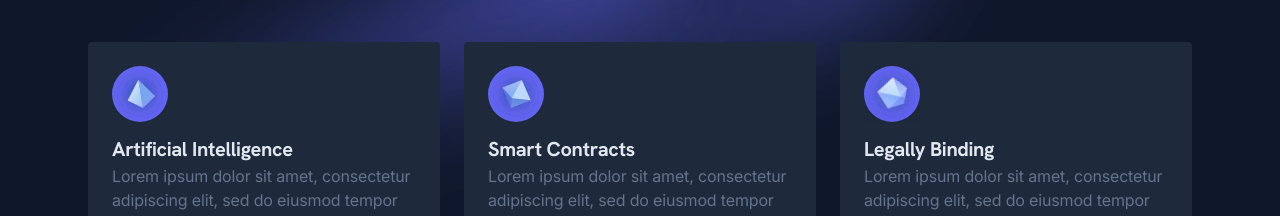
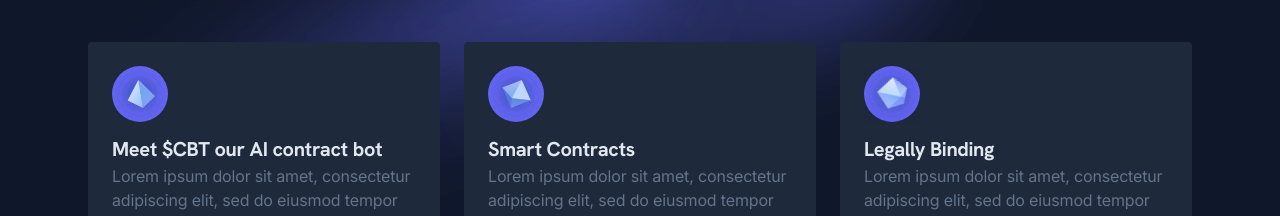
Before and after one commit to contrabt/website, a website: page index.html in a window 1280 px wide. Shown: the part 1020-1236 px from the top of the page. Drawn offline with Linux system fonts and the light colour scheme.

Commit message:
updated text

```diff
--- a/index.html
+++ b/index.html
@@ -783,7 +783,7 @@
                                 <div class="swiper-slide h-auto flex flex-col bg-slate-800 p-6 rounded">
                                     <img class="mb-3" src="./images/features-icon-02.svg" width="56" height="56" alt="Icon 02">
                                     <div class="grow">
-                                        <div class="font-hkgrotesk font-bold text-xl">Artificial Intelligence</div>
+                                        <div class="font-hkgrotesk font-bold text-xl">Meet $CBT our AI contract bot</div>
                                         <div class="text-slate-500 mb-3">Lorem ipsum dolor sit amet, consectetur adipiscing elit, sed do eiusmod tempor incididunt ut labore.</div>
                                     </div>
                                     <div class="text-right">
```
